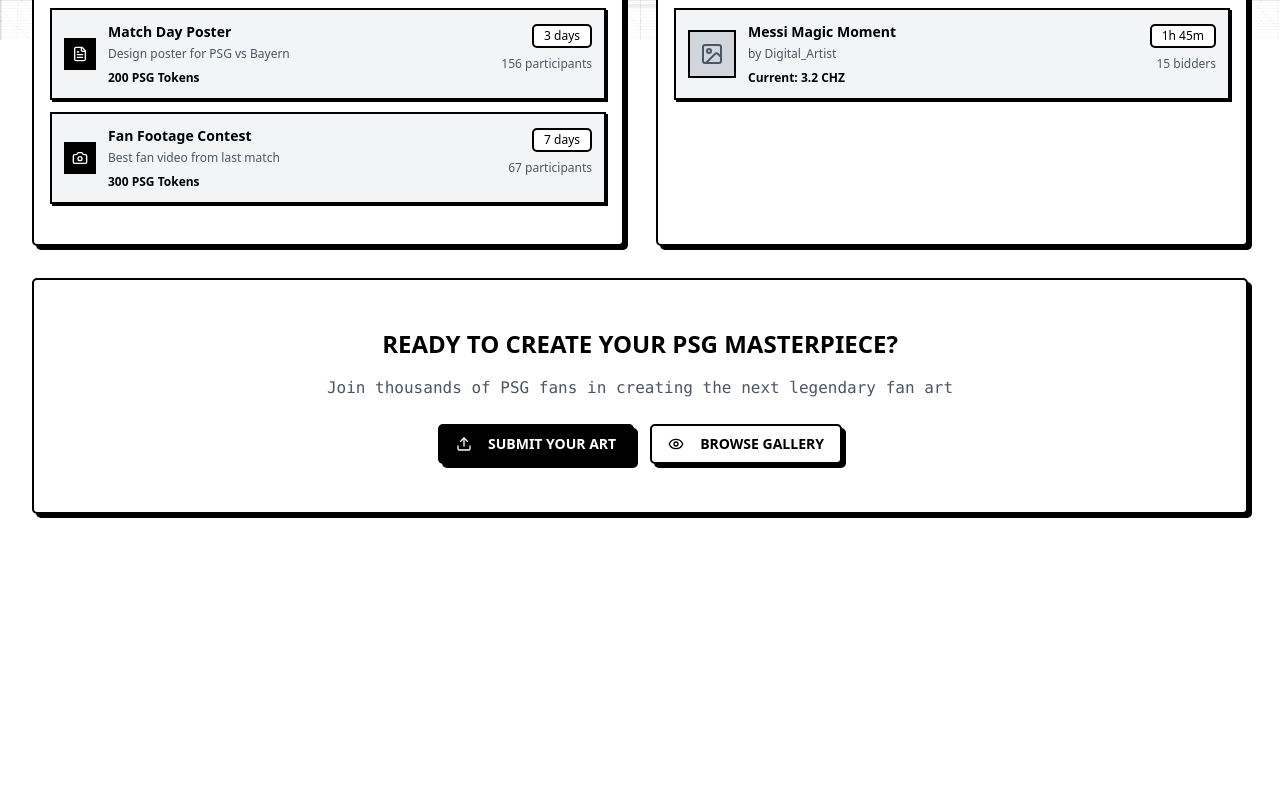
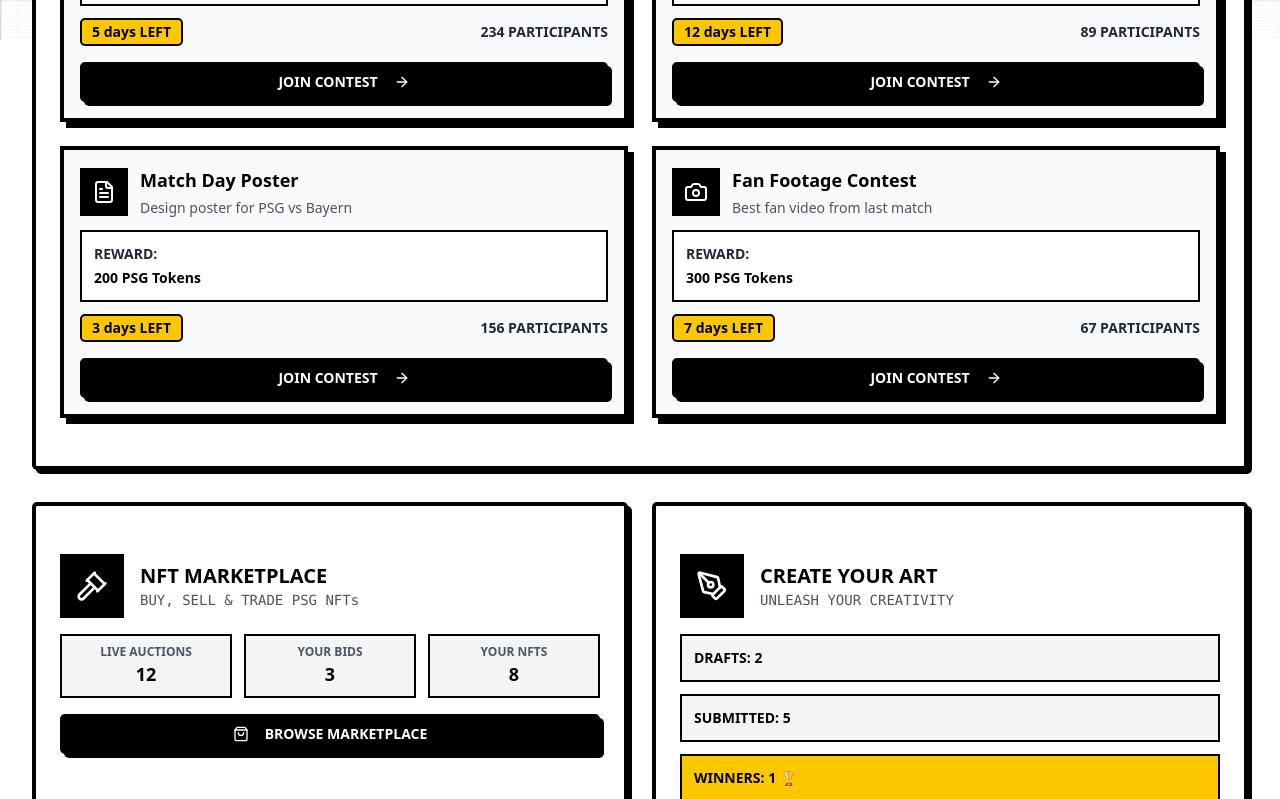
Before and after one commit to technicalclipper/X_Hackathon, a Next.js app in the folder frontend/: page /clubroom/psg in a window 1280 px wide. Shown: the part 760-1559 px from the top of the page. Before the commit the page ends 1306 px from the top, so only its background shows below. Built offline with nearby package versions, Linux system fonts and the light colour scheme.

Commit message:
feat: enhance PSG club room page with improved contest display, updated styles, and added NFT marketplace section

```diff
--- a/frontend/app/clubroom/psg/page.tsx
+++ b/frontend/app/clubroom/psg/page.tsx
@@ -56,6 +56,8 @@ import {
   Settings,
   HelpCircle,
   LogOut,
+  ShoppingBag,
+  ArrowRight,
 } from "lucide-react";
 import { useRouter } from "next/navigation";
 import Image from "next/image";
@@ -244,21 +246,19 @@ export default function PSGClubRoom() {
                             <ChevronDown className="w-4 h-4 ml-1" />
                           </Button>
                         </DropdownMenuTrigger>
-                        <DropdownMenuContent className="w-56 bg-white border-2 border-black shadow-[4px_4px_0px_0px_rgba(0,0,0,1)]">
+                        <DropdownMenuContent className="w-56 bg-white border-4 border-black shadow-[8px_8px_0px_0px_rgba(0,0,0,1)]">
                           {category.items.map((item, itemIndex) => (
                             <DropdownMenuItem
                               key={itemIndex}
-                              className="hover:bg-gray-100"
+                              className="hover:bg-black hover:text-white font-bold text-black cursor-pointer border-b-2 border-gray-200 last:border-b-0"
                             >
                               <div className="flex items-center gap-2 w-full">
                                 <item.icon className="w-4 h-4" />
-                                <span className="font-semibold">
-                                  {item.label}
-                                </span>
+                                <span className="font-black">{item.label}</span>
                                 {item.badge && (
                                   <Badge
                                     variant="neutral"
-                                    className="ml-auto text-xs"
+                                    className="ml-auto text-xs bg-gray-200 text-black border-2 border-black"
                                   >
                                     {item.badge}
                                   </Badge>
@@ -351,150 +351,171 @@ export default function PSGClubRoom() {
           </div>
         </motion.div>
 
-        {/* Main Content Grid */}
-        <div className="grid grid-cols-1 lg:grid-cols-2 gap-8">
-          {/* Ongoing Contests */}
+        {/* Main Content - Ongoing Contests as Primary */}
         <motion.div
-            initial={{ x: -50, opacity: 0 }}
-            animate={{ x: 0, opacity: 1 }}
+          initial={{ y: 50, opacity: 0 }}
+          animate={{ y: 0, opacity: 1 }}
           transition={{ duration: 0.6, delay: 0.4 }}
+          className="mb-8"
         >
-            <Card className="bg-white border-2 border-black shadow-[8px_8px_0px_0px_rgba(0,0,0,1)] h-full">
-              <CardHeader className="bg-black text-white p-4">
-                <CardTitle className="text-xl font-black tracking-wider flex items-center gap-2">
-                  <Trophy className="w-5 h-5" />
+          <Card className="bg-white border-4 border-black shadow-[12px_12px_0px_0px_rgba(0,0,0,1)]">
+            <CardHeader className="bg-black text-white p-6">
+              <CardTitle className="text-2xl font-black tracking-wider flex items-center gap-3">
+                <Trophy className="w-6 h-6" />
                 ONGOING CONTESTS
               </CardTitle>
+              <p className="text-gray-300 font-mono text-sm">
+                JOIN THE COMPETITION AND SHOW YOUR PSG PRIDE
+              </p>
             </CardHeader>
-              <CardContent className="p-4">
-                <div className="space-y-3">
+            <CardContent className="p-6">
+              <div className="grid grid-cols-1 md:grid-cols-2 gap-6">
                 {contests.map((contest) => (
-                    <div
+                  <motion.div
                     key={contest.id}
-                      className="p-3 bg-gray-100 border-2 border-black shadow-[2px_2px_0px_0px_rgba(0,0,0,1)] hover:shadow-[4px_4px_0px_0px_rgba(0,0,0,1)] transition-all duration-200 cursor-pointer"
+                    whileHover={{ scale: 1.02 }}
+                    className="p-4 bg-gray-50 border-4 border-black shadow-[6px_6px_0px_0px_rgba(0,0,0,1)] hover:shadow-[10px_10px_0px_0px_rgba(0,0,0,1)] transition-all duration-200 cursor-pointer"
                   >
-                      <div className="flex items-start justify-between">
+                    <div className="flex items-start justify-between mb-3">
                       <div className="flex items-center gap-3">
-                          <div className="w-8 h-8 bg-black text-white flex items-center justify-center border border-border">
-                            <contest.icon className="w-4 h-4" />
+                        <div className="w-12 h-12 bg-black text-white flex items-center justify-center border-2 border-border">
+                          <contest.icon className="w-6 h-6" />
                         </div>
                         <div>
-                            <p className="font-black text-sm">
-                              {contest.title}
-                            </p>
-                            <p className="text-xs text-gray-600 mt-1">
+                          <p className="font-black text-lg">{contest.title}</p>
+                          <p className="text-sm text-gray-600 mt-1">
                             {contest.description}
-                            </p>
-                            <p className="text-xs font-bold mt-2">
-                              {contest.reward}
-                            </p>
-                          </div>
-                        </div>
-                        <div className="text-right">
-                          <Badge variant="neutral" className="mb-2">
-                            {contest.deadline}
-                          </Badge>
-                          <p className="text-xs text-gray-600">
-                            {contest.participants} participants
                           </p>
                         </div>
                       </div>
                     </div>
+
+                    <div className="bg-white p-3 border-2 border-black mb-3">
+                      <p className="text-sm font-black text-gray-800 mb-1">
+                        REWARD:
+                      </p>
+                      <p className="text-sm font-bold text-black">
+                        {contest.reward}
+                      </p>
+                    </div>
+
+                    <div className="flex items-center justify-between">
+                      <Badge
+                        variant="neutral"
+                        className="text-sm font-black bg-yellow-400 text-black border-2 border-black"
+                      >
+                        {contest.deadline} LEFT
+                      </Badge>
+                      <div className="text-right">
+                        <p className="text-sm font-black text-gray-800">
+                          {contest.participants} PARTICIPANTS
+                        </p>
+                      </div>
+                    </div>
+
+                    <Button className="w-full mt-4 bg-black text-white border-2 border-black shadow-[4px_4px_0px_0px_rgba(0,0,0,1)] hover:shadow-[8px_8px_0px_0px_rgba(0,0,0,1)] font-black">
+                      JOIN CONTEST
+                      <ArrowRight className="w-4 h-4 ml-2" />
+                    </Button>
+                  </motion.div>
                 ))}
               </div>
             </CardContent>
           </Card>
         </motion.div>
 
-          {/* NFT Marketplace */}
+        {/* Secondary Actions */}
+        <div className="grid grid-cols-1 md:grid-cols-2 gap-6 mb-8">
+          {/* NFT Marketplace Button */}
+          <motion.div
+            initial={{ x: -50, opacity: 0 }}
+            animate={{ x: 0, opacity: 1 }}
+            transition={{ duration: 0.6, delay: 0.6 }}
+          >
+            <Card className="bg-white border-4 border-black shadow-[8px_8px_0px_0px_rgba(0,0,0,1)] hover:shadow-[12px_12px_0px_0px_rgba(0,0,0,1)] transition-all duration-200 cursor-pointer">
+              <CardContent className="p-6">
+                <div className="flex items-center gap-4 mb-4">
+                  <div className="w-16 h-16 bg-black text-white flex items-center justify-center border-2 border-border">
+                    <Gavel className="w-8 h-8" />
+                  </div>
+                  <div>
+                    <h3 className="text-xl font-black">NFT MARKETPLACE</h3>
+                    <p className="text-sm text-gray-600 font-mono">
+                      BUY, SELL & TRADE PSG NFTs
+                    </p>
+                  </div>
+                </div>
+
+                <div className="grid grid-cols-3 gap-3 mb-4">
+                  <div className="bg-gray-100 p-2 border-2 border-black text-center">
+                    <p className="text-xs font-black text-gray-600">
+                      LIVE AUCTIONS
+                    </p>
+                    <p className="text-lg font-black">12</p>
+                  </div>
+                  <div className="bg-gray-100 p-2 border-2 border-black text-center">
+                    <p className="text-xs font-black text-gray-600">
+                      YOUR BIDS
+                    </p>
+                    <p className="text-lg font-black">3</p>
+                  </div>
+                  <div className="bg-gray-100 p-2 border-2 border-black text-center">
+                    <p className="text-xs font-black text-gray-600">
+                      YOUR NFTS
+                    </p>
+                    <p className="text-lg font-black">8</p>
+                  </div>
+                </div>
+
+                <Button className="w-full bg-black text-white border-2 border-black shadow-[4px_4px_0px_0px_rgba(0,0,0,1)] hover:shadow-[8px_8px_0px_0px_rgba(0,0,0,1)] font-black">
+                  <ShoppingBag className="w-4 h-4 mr-2" />
+                  BROWSE MARKETPLACE
+                </Button>
+              </CardContent>
+            </Card>
+          </motion.div>
+
+          {/* Create Section */}
           <motion.div
             initial={{ x: 50, opacity: 0 }}
             animate={{ x: 0, opacity: 1 }}
-            transition={{ duration: 0.6, delay: 0.4 }}
+            transition={{ duration: 0.6, delay: 0.6 }}
           >
-            <Card className="bg-white border-2 border-black shadow-[8px_8px_0px_0px_rgba(0,0,0,1)] h-full">
-              <CardHeader className="bg-black text-white p-4">
-                <CardTitle className="text-xl font-black tracking-wider flex items-center gap-2">
-                  <Gavel className="w-5 h-5" />
-                  NFT MARKETPLACE
-                </CardTitle>
-              </CardHeader>
-              <CardContent className="p-4">
-                <div className="space-y-3">
-                  {nftAuctions.map((auction) => (
-                    <div
-                      key={auction.id}
-                      className="p-3 bg-gray-100 border-2 border-black shadow-[2px_2px_0px_0px_rgba(0,0,0,1)] hover:shadow-[4px_4px_0px_0px_rgba(0,0,0,1)] transition-all duration-200 cursor-pointer"
-                    >
-                      <div className="flex items-start justify-between">
-                        <div className="flex items-center gap-3">
-                          <div className="w-12 h-12 bg-gray-300 border-2 border-black flex items-center justify-center">
-                            <ImageIcon className="w-6 h-6 text-gray-600" />
+            <Card className="bg-white border-4 border-black shadow-[8px_8px_0px_0px_rgba(0,0,0,1)]">
+              <CardContent className="p-6">
+                <div className="flex items-center gap-4 mb-4">
+                  <div className="w-16 h-16 bg-black text-white flex items-center justify-center border-2 border-border">
+                    <PenTool className="w-8 h-8" />
                   </div>
                   <div>
-                            <p className="font-black text-sm">
-                              {auction.title}
-                            </p>
-                            <p className="text-xs text-gray-600 mt-1">
-                              by {auction.creator}
-                            </p>
-                            <p className="text-xs font-bold mt-2">
-                              Current: {auction.currentBid}
+                    <h3 className="text-xl font-black">CREATE YOUR ART</h3>
+                    <p className="text-sm text-gray-600 font-mono">
+                      UNLEASH YOUR CREATIVITY
                     </p>
                   </div>
                 </div>
-                        <div className="text-right">
-                          <Badge variant="neutral" className="mb-2">
-                            {auction.timeLeft}
-                          </Badge>
-                          <p className="text-xs text-gray-600">
-                            {auction.bidders} bidders
-                          </p>
+
+                <div className="space-y-3 mb-4">
+                  <div className="bg-gray-100 p-3 border-2 border-black">
+                    <p className="text-sm font-black">DRAFTS: 2</p>
+                  </div>
+                  <div className="bg-gray-100 p-3 border-2 border-black">
+                    <p className="text-sm font-black">SUBMITTED: 5</p>
+                  </div>
+                  <div className="bg-yellow-400 p-3 border-2 border-black">
+                    <p className="text-sm font-black">WINNERS: 1 🏆</p>
                   </div>
                 </div>
-                    </div>
-                  ))}
-                </div>
-              </CardContent>
-            </Card>
-          </motion.div>
-        </div>
 
-        {/* Creative Space Call to Action */}
-        <motion.div
-          initial={{ y: 50, opacity: 0 }}
-          animate={{ y: 0, opacity: 1 }}
-          transition={{ duration: 0.6, delay: 0.6 }}
-          className="mt-8"
-        >
-          <Card className="bg-white border-2 border-black shadow-[8px_8px_0px_0px_rgba(0,0,0,1)]">
-            <CardContent className="p-6">
-              <div className="text-center">
-                <h3 className="text-2xl font-black mb-4">
-                  READY TO CREATE YOUR PSG MASTERPIECE?
-                </h3>
-                <p className="text-gray-600 mb-6 font-mono">
-                  Join thousands of PSG fans in creating the next legendary fan
-                  art
-                </p>
-                <div className="flex items-center justify-center gap-4">
-                  <Button className="bg-black text-white border-2 border-border shadow-[4px_4px_0px_0px_rgba(0,0,0,1)] hover:shadow-[8px_8px_0px_0px_rgba(0,0,0,1)] font-black">
+                <Button className="w-full bg-black text-white border-2 border-black shadow-[4px_4px_0px_0px_rgba(0,0,0,1)] hover:shadow-[8px_8px_0px_0px_rgba(0,0,0,1)] font-black">
                   <Upload className="w-4 h-4 mr-2" />
-                    SUBMIT YOUR ART
+                  START CREATING
                 </Button>
-                  <Button
-                    variant="neutral"
-                    className="border-2 border-black shadow-[4px_4px_0px_0px_rgba(0,0,0,1)] hover:shadow-[8px_8px_0px_0px_rgba(0,0,0,1)] font-black"
-                  >
-                    <Eye className="w-4 h-4 mr-2" />
-                    BROWSE GALLERY
-                  </Button>
-                </div>
-              </div>
               </CardContent>
             </Card>
           </motion.div>
         </div>
       </div>
+    </div>
   );
 }
```
Lines whose indentation alone changed are shown as unchanged.
